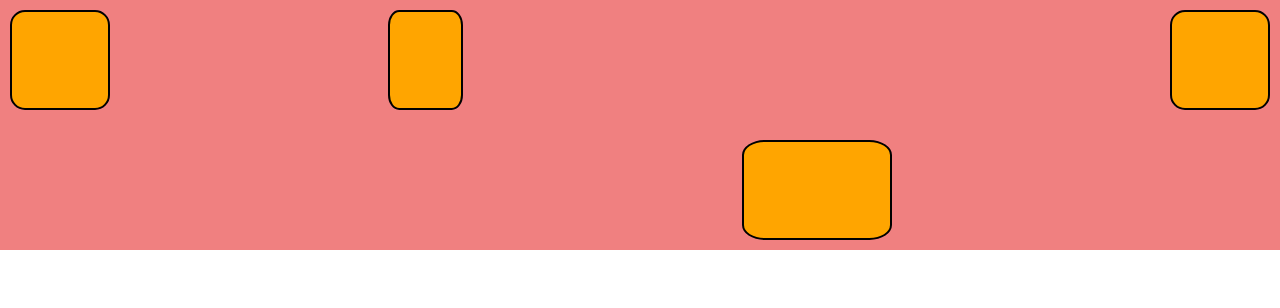
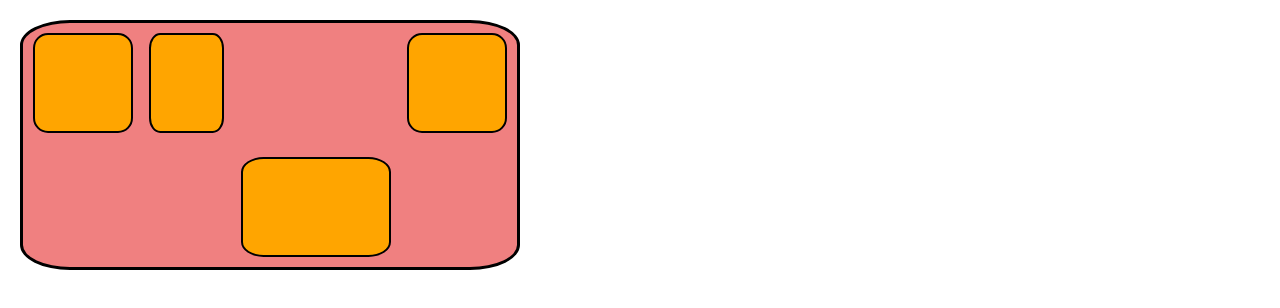
Before and after one commit to cuncunfacu/dwfs-2021, a plain HTML site: page challenge11/index.html in a window 1280 px wide. Drawn offline with Linux system fonts and the light colour scheme.

Commit message:
challenge10 fix

```diff
--- a/challenge11/style.scss
+++ b/challenge11/style.scss
@@ -5,6 +5,7 @@
 }
 
 .container{
+    margin: 20px;
     overflow: hidden;
     padding: 10px;
     display: flex;
@@ -12,8 +13,10 @@
     justify-content: space-between;
     flex-wrap: wrap;
     height: 250px;
-    width: 100%;
+    width: 500px;
     background-color: lightcoral;
+    border: solid 3px black;
+    border-radius: 10%;
 }
 
 .sq1 {
```
Also changed, not shown: challenge11/style.css, 1 other file.
